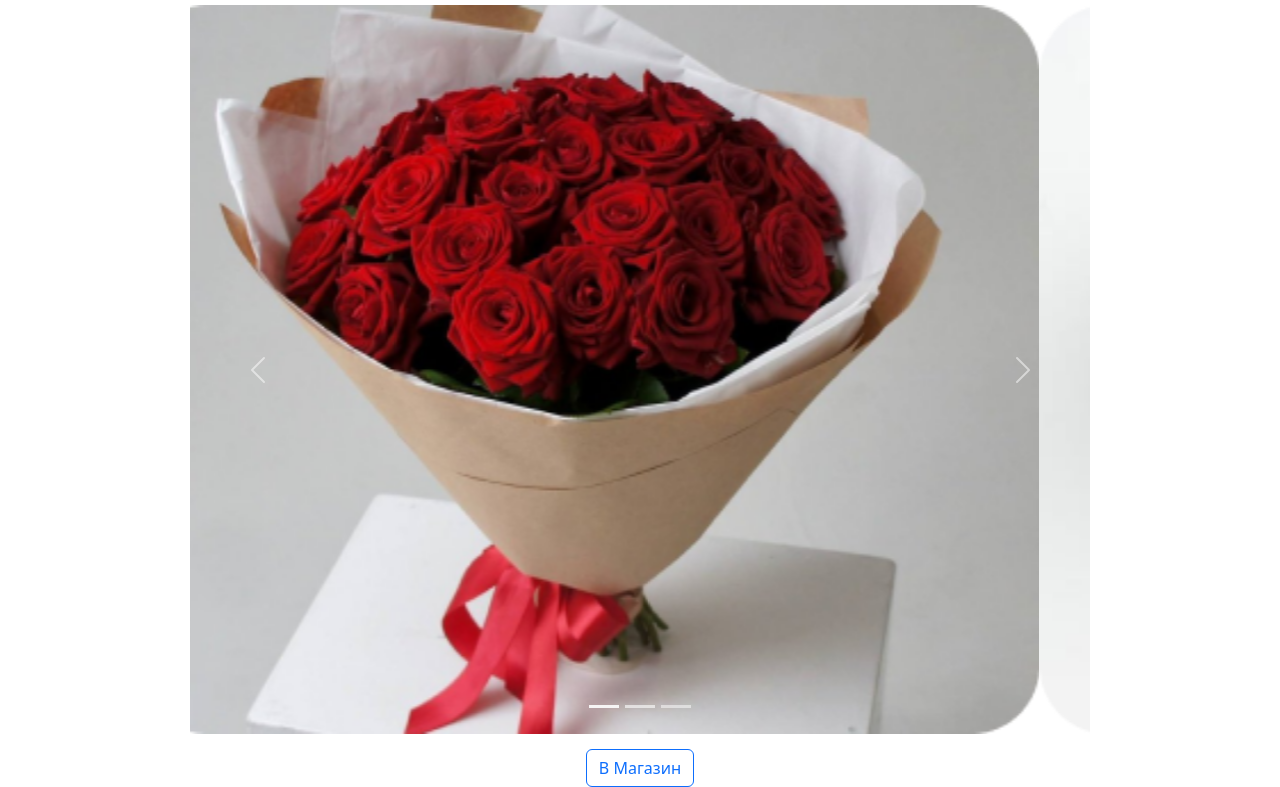
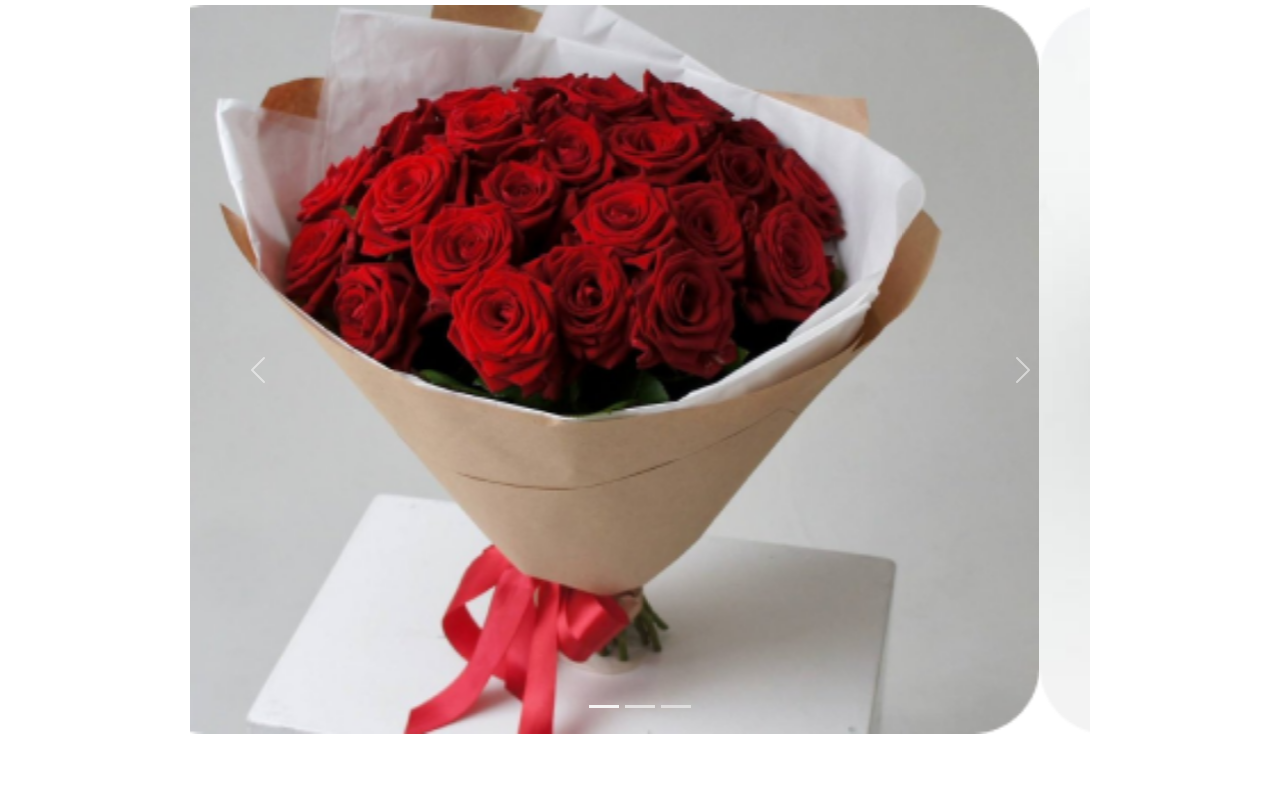
Before and after one commit to Ske1e7/Ske1e7.github.io, a website: page index.html in a window 1280 px wide. Shown: the part 184-971 px from the top of the page. After the commit the page ends 918 px from the top, so only its background shows below. Drawn offline with nearby package versions, Linux system fonts and the light colour scheme.

```diff
--- a/index.html
+++ b/index.html
@@ -90,7 +90,7 @@
     <title>Flower Conservatory</title>
     <link href="https://cdn.jsdelivr.net/npm/bootstrap@5.3.2/dist/css/bootstrap.min.css" rel="stylesheet" integrity="sha384-T3c6CoIi6uLrA9TneNEoa7RxnatzjcDSCmG1MXxSR1GAsXEV/Dwwykc2MPK8M2HN" crossorigin="anonymous">
     <link rel="stylesheet" href="main.css">
-    <link rel="icon" href="images/icons/flower_ico.png" href="path-to-favicon">
+    <link rel="icon" href="images/icons/flower_icon.png" href="path-to-favicon">
     <link rel="preconnect" href="https://fonts.googleapis.com">
 <link rel="preconnect" href="https://fonts.gstatic.com" crossorigin>
 <link href="https://fonts.googleapis.com/css2?family=Poiret+One&display=swap" rel="stylesheet">
@@ -153,11 +153,11 @@
           <span class="visually-hidden">Next</span>
         </button>
       </div>
-      <div>
+      <!-- <div>
         <div class="centered-text main-text">
           <a class="btn btn-outline-primary margin-right" id="cartBtn" href="shop.html"> В Магазин </a>
         </div>
-      </div>
+      </div> -->
 
 
 
```
